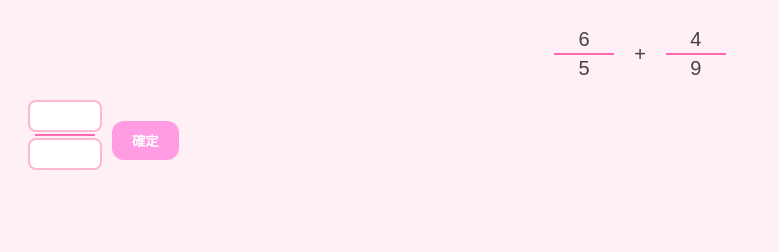
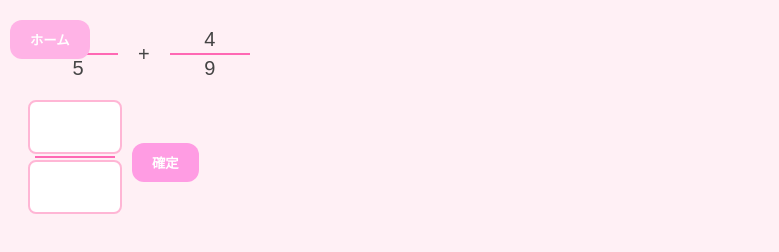
Before and after one commit to kenkun499be/bunsuu, a plain HTML site: page index.html in a window 1280 px wide. Both pictures are taken after a click on the button "開始". Shown: the whole page, without its empty margins (0-779 px from the left). Drawn offline with Linux system fonts and the light colour scheme.

Commit message:
Update index.html

```diff
--- a/index.html
+++ b/index.html
@@ -41,24 +41,25 @@
       margin-bottom: 20px;
       display: flex;
       align-items: center;
-      justify-content: center;
+      justify-content: flex-start;
     }
     .input-section {
       display: flex;
       align-items: center;
     }
     input[type="number"] {
-      width: 60px;
+      width: 80px;
+      height: 40px;
       text-align: center;
       border: 2px solid #ffb6d5;
       border-radius: 8px;
       padding: 5px;
-      font-size: 16px;
+      font-size: 20px;
       background-color: #fff;
     }
     .line {
       border-top: 2px solid #ff69b4;
-      width: 60px;
+      width: 80px;
       margin: 2px 0;
     }
     .fraction {
@@ -78,9 +79,17 @@
       color: #d6336c;
       font-weight: bold;
     }
+    #homeButton {
+      position: absolute;
+      top: 10px;
+      left: 10px;
+      background-color: #ffb3e6;
+    }
   </style>
 </head>
 <body>
+  <button id="homeButton" onclick="goHome()">ホーム</button>
+
   <div id="setup">
     <h2>問題設定</h2>
     <label>分子の範囲: <input type="number" id="numeratorMin" value="1"> 〜 <input type="number" id="numeratorMax" value="9"></label>
@@ -95,7 +104,7 @@
   </div>
 
   <div id="quiz" class="hidden">
-    <div class="problem" id="problemText"></div>
+    <div class="problem" id="problemText" style="text-align: left;"></div>
     <div class="input-section">
       <div class="fraction-input">
         <input type="number" id="answerNumerator">
@@ -137,9 +146,11 @@
       let bNum = getRandomInt(numeratorMin, numeratorMax);
       let bDen = getRandomInt(denominatorMin, denominatorMax);
 
+      const opDisplay = { '+': '+', '-': '−', '*': '×', '/': '÷' }[op];
+
       const problemHTML = `
         ${generateFractionHTML(aNum, aDen)}
-        <div style="margin: 0 10px; font-size: 20px;">${op}</div>
+        <div style="margin: 0 10px; font-size: 20px;">${opDisplay}</div>
         ${generateFractionHTML(bNum, bDen)}
       `;
       document.getElementById('problemText').innerHTML = problemHTML;
@@ -178,6 +189,12 @@
       generateProblem();
     }
 
+    function goHome() {
+      document.getElementById('quiz').classList.add('hidden');
+      document.getElementById('setup').classList.remove('hidden');
+      document.getElementById('result').textContent = '';
+    }
+
     function checkAnswer() {
       const userNum = parseInt(document.getElementById('answerNumerator').value);
       const userDen = parseInt(document.getElementById('answerDenominator').value);
```
